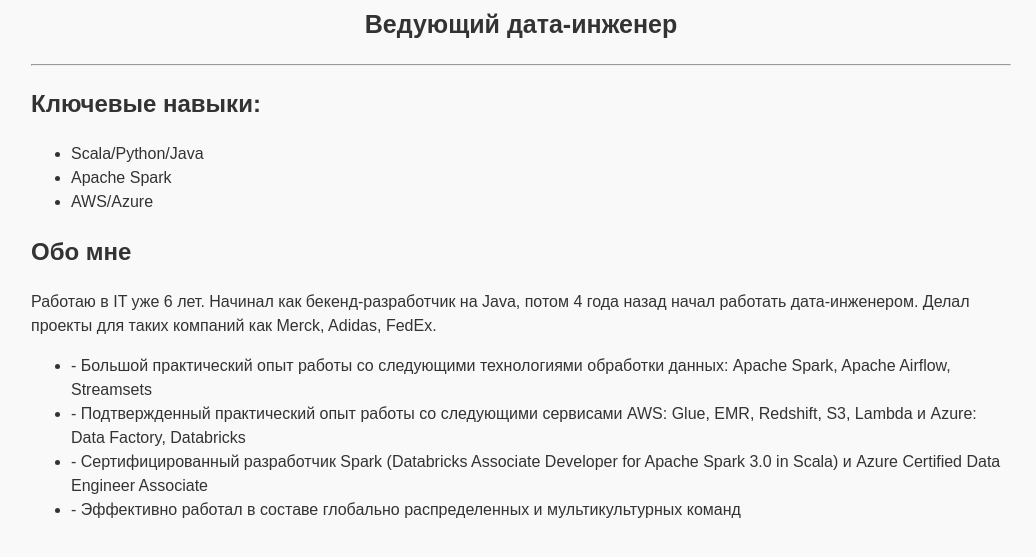
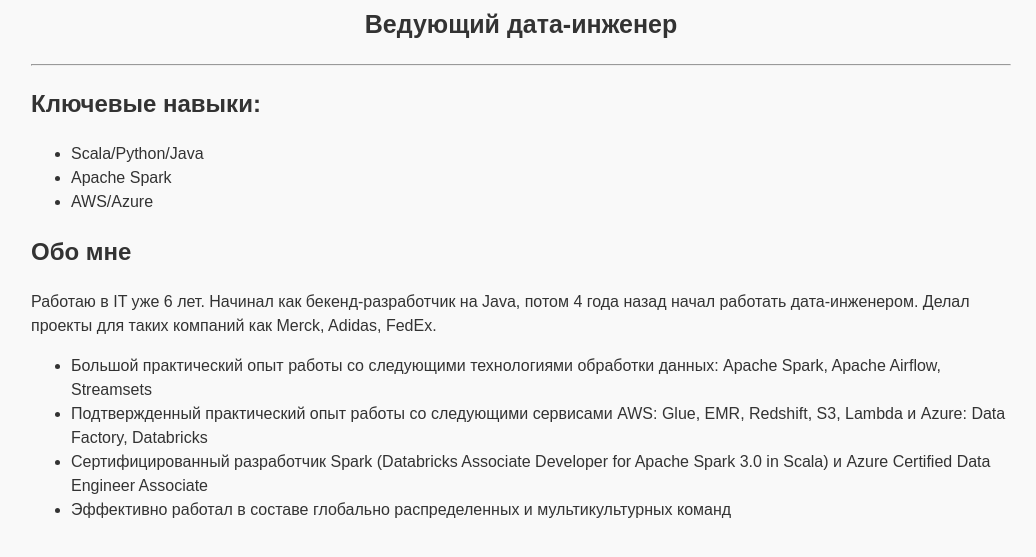
Before and after one commit to glincow/glincow.github.io, a plain HTML site: page index.html in a window 1280 px wide. Shown: the part 93-650 px from the top of the page, without its empty margins (119-1155 px from the left). Drawn offline with Linux system fonts and the light colour scheme.

Commit message:
Update index.html

```diff
--- a/index.html
+++ b/index.html
@@ -28,10 +28,10 @@
         Делал проекты для таких компаний как Merck, Adidas, FedEx.
       </p>
       <ul>
-        <li>- Большой практический опыт работы со следующими технологиями обработки данных: Apache Spark, Apache Airflow, Streamsets</li>
-        <li>- Подтвержденный практический опыт работы со следующими сервисами AWS: Glue, EMR, Redshift, S3, Lambda и Azure: Data Factory, Databricks</li>
-        <li> - Сертифицированный разработчик Spark (Databricks Associate Developer for Apache Spark 3.0 in Scala) и Azure Certified Data Engineer Associate</li>
-        <li>- Эффективно работал в составе глобально распределенных и мультикультурных команд</li>
+        <li>Большой практический опыт работы со следующими технологиями обработки данных: Apache Spark, Apache Airflow, Streamsets</li>
+        <li>Подтвержденный практический опыт работы со следующими сервисами AWS: Glue, EMR, Redshift, S3, Lambda и Azure: Data Factory, Databricks</li>
+        <li>Сертифицированный разработчик Spark (Databricks Associate Developer for Apache Spark 3.0 in Scala) и Azure Certified Data Engineer Associate</li>
+        <li>Эффективно работал в составе глобально распределенных и мультикультурных команд</li>
       </ul>
     </section>
   </main>
```
